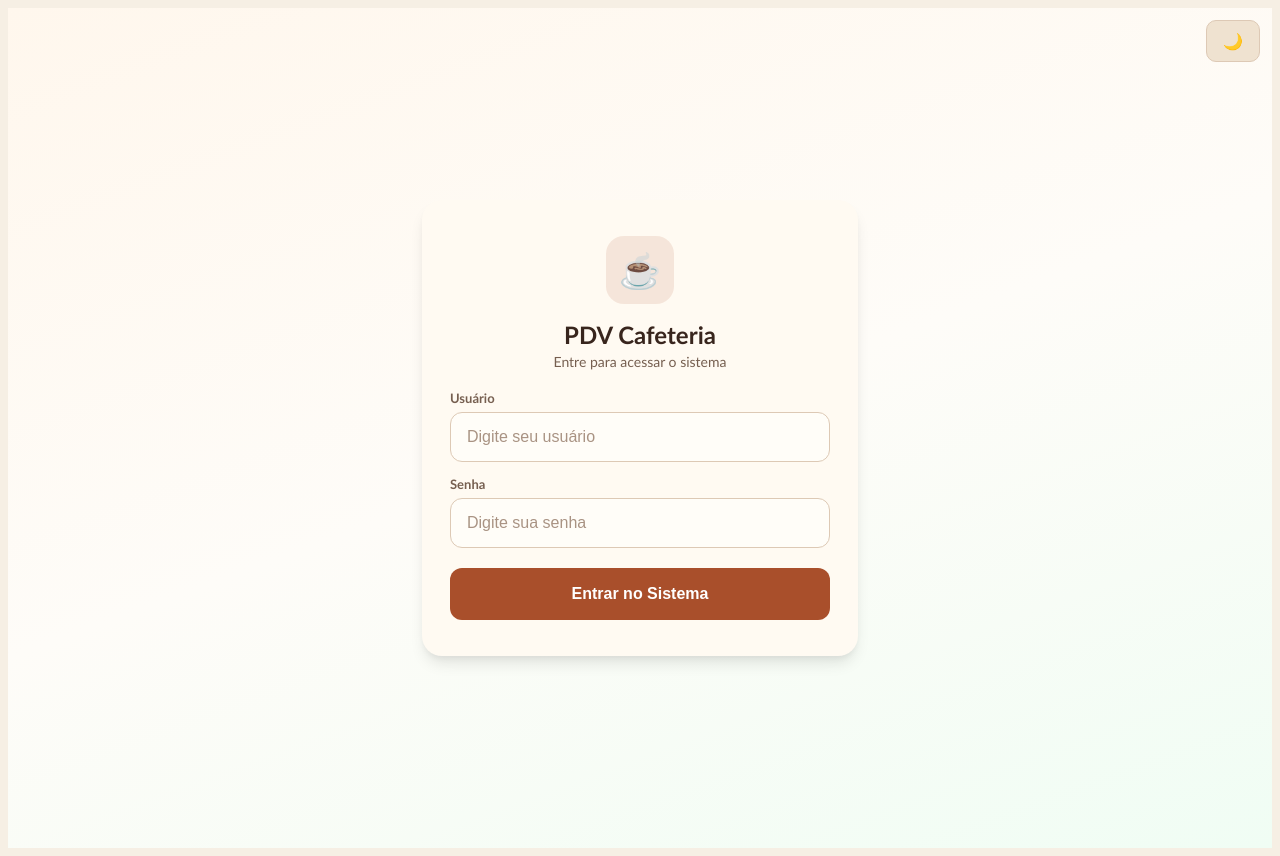
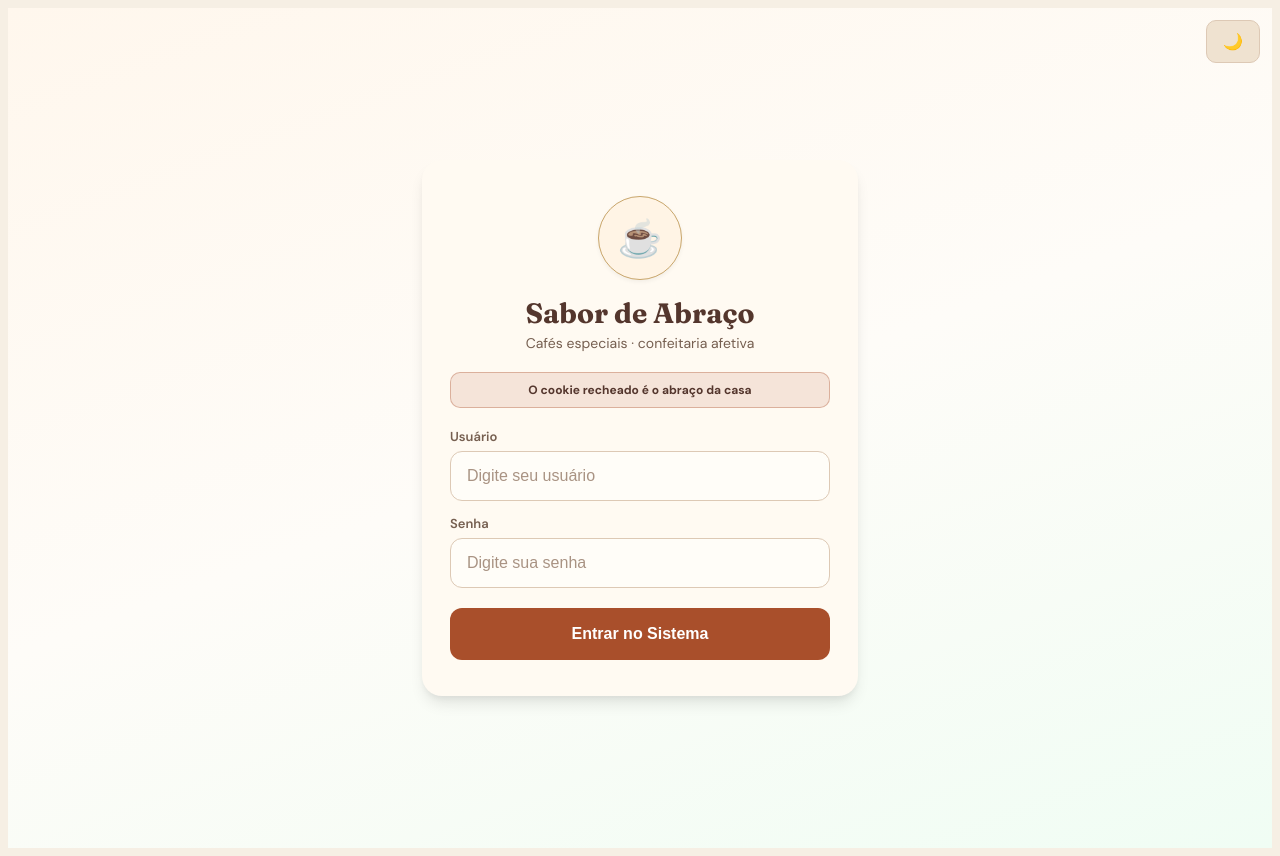
Before and after one commit to willYahoo/PDV-Cafe, a React (Vite) app in the folder front-end/: page /login in a window 1280 px wide. Built offline with nearby package versions, Linux system fonts and the light colour scheme; no server answers.

Commit message:
idVisual

```diff
--- a/front-end/index.html
+++ b/front-end/index.html
@@ -1,11 +1,11 @@
 <!doctype html>
 <html lang="pt-BR">
   <head>
-    <link href="https://fonts.googleapis.com/css2?family=Quicksand:wght@400;500;600;700&display=swap" rel="stylesheet">
+    <link href="https://fonts.googleapis.com/css2?family=DM+Sans:wght@400;500;600;700&family=Fraunces:opsz,wght@9..144,600;9..144,700&display=swap" rel="stylesheet">
     <meta charset="UTF-8" />
     <link rel="icon" type="image/svg+xml" href="/favicon.svg" />
     <meta name="viewport" content="width=device-width, initial-scale=1.0" />
-    <title>Cafeteria</title>
+    <title>Sabor de Abraço | Cafeteria</title>
   </head>
   <body>
     <div id="root"></div>
--- a/front-end/src/components/Layout.jsx
+++ b/front-end/src/components/Layout.jsx
@@ -121,12 +121,12 @@ export default function Layout() {
         <div style={{ display: 'flex', alignItems: 'center', gap: 12, marginBottom: 40 }}>
           <div style={{
             width: 44, height: 44, borderRadius: 12,
-            background: 'var(--accent-light)', color: 'var(--accent-primary)',
+            background: 'var(--brand-cream)', color: 'var(--brand-brown)', border: '1px solid var(--brand-gold)',
             display: 'flex', alignItems: 'center', justifyContent: 'center', fontSize: 22
           }}>☕</div>
           <div>
-            <div style={{ fontWeight: 700, fontSize: 16, color: 'var(--text-primary)' }}>PDV Cafeteria</div>
-            <div style={{ fontSize: 11, color: 'var(--text-secondary)' }}>Sistema de Vendas</div>
+            <div style={{ fontFamily: 'var(--font-heading)', fontWeight: 700, fontSize: 17, color: 'var(--brand-brown)' }}>Sabor de Abraço</div>
+            <div style={{ fontSize: 11, color: 'var(--text-secondary)' }}>Cafeteria e confeitaria</div>
           </div>
         </div>
 
--- a/front-end/src/pages/ContasReceber.jsx
+++ b/front-end/src/pages/ContasReceber.jsx
@@ -245,7 +245,7 @@ export default function ContasReceber() {
       </head>
       <body>
         <div class="center bold" style="font-size:16px;">COMPROVANTE DE QUITAÇÃO</div>
-        <div class="center">PDV Cafeteria Local</div>
+        <div class="center">Sabor de Abraço</div>
         <div class="linha"></div>
         <div><span class="bold">Pedido:</span> #${pedido.numero}</div>
         <div><span class="bold">Cliente:</span> ${pedido.clienteNome}</div>
@@ -303,7 +303,7 @@ export default function ContasReceber() {
         </style>
       </head>
       <body>
-        <div class="center bold" style="font-size:14px;">PDV CAFETERIA LOCAL</div>
+        <div class="center bold" style="font-size:14px;">SABOR DE ABRAÇO</div>
         <div class="center" style="font-size:10px; color:#c2410c; font-weight:bold;">
           ${pedido.status === 'pendente' ? 'PEDIDO PENDENTE' : 'PAGAMENTO PARCIAL'}
         </div>
--- a/front-end/src/pages/Login.jsx
+++ b/front-end/src/pages/Login.jsx
@@ -57,16 +57,15 @@ export default function Login() {
           </button>
         </div>
 
-        <div style={{
-          width: 68, height: 68, borderRadius: 18, margin: '0 auto 16px',
-          background: 'var(--accent-light)', color: 'var(--accent-primary)',
-          display: 'flex', alignItems: 'center', justifyContent: 'center', fontSize: 34
-        }}>☕</div>
+        <div style={{ width: 82, height: 82, borderRadius: '50%', margin: '0 auto 16px', background: 'var(--brand-cream)', color: 'var(--brand-brown)', border: '1px solid var(--brand-gold)', display: 'flex', alignItems: 'center', justifyContent: 'center', fontSize: 36, boxShadow: 'var(--shadow-sm)' }}>☕</div>
 
-        <h1 style={{ fontSize: 24, fontWeight: 700, margin: '0 0 4px', color: 'var(--text-primary)' }}>PDV Cafeteria</h1>
+        <h1 style={{ fontFamily: 'var(--font-heading)', fontSize: 28, fontWeight: 700, margin: '0 0 4px', color: 'var(--brand-brown)' }}>Sabor de Abraço</h1>
         <p style={{ color: 'var(--text-secondary)', fontSize: 14, margin: '0 0 20px' }}>
-          Entre para acessar o sistema
+          Cafés especiais · confeitaria afetiva
         </p>
+        <div style={{ margin: '0 auto 20px', padding: '9px 12px', borderRadius: 10, background: 'var(--accent-light)', border: '1px solid var(--accent-border)', color: 'var(--brand-brown)', fontSize: 12, fontWeight: 700 }}>
+          O cookie recheado é o abraço da casa
+        </div>
           <form onSubmit={handleSubmit}>
             <div style={{ textAlign: 'left', marginBottom: 14 }}>
               <label style={{ fontSize: 13, fontWeight: 600, color: 'var(--text-secondary)', marginBottom: 6, display: 'block' }}>Usuário</label>
--- a/front-end/src/pages/PDV.jsx
+++ b/front-end/src/pages/PDV.jsx
@@ -15,7 +15,7 @@ const corCategoria = {
 };
 
 const grupos = ['Todos', 'Favoritos', 'Cafés quentes', 'Salgados', 'Doces', 'Bebidas geladas', 'Café da manhã'];
-const favoritos = ['pão de queijo', 'café expresso', 'espresso', 'filtro do dia', 'cappuccino'];
+const favoritos = ['cookie recheado', 'pão de queijo', 'café expresso', 'espresso', 'filtro do dia', 'cappuccino'];
 const grupoProduto = (produto) => {
   const nome = produto.nome.toLowerCase();
   if (nome.includes('cappuccino') || nome.includes('café') || nome.includes('cafe') || nome.includes('espresso') || nome.includes('expresso') || nome.includes('filtro')) return 'Cafés quentes';
@@ -195,7 +195,7 @@ export default function PDV() {
         </style>
       </head>
       <body>
-        <div class="center bold" style="font-size:14px;">PDV CAFETERIA LOCAL</div>
+        <div class="center bold" style="font-size:14px;">SABOR DE ABRAÇO</div>
         <div class="center" style="font-size:10px;">Cupom Não Fiscal</div>
         <div class="linha-dupla"></div>
 
@@ -364,7 +364,7 @@ Obrigado pela preferência! 🙏`
                 <span style={{ fontSize: 11, color: 'var(--accent-primary)', fontWeight: 700 }}>ATENDIMENTO RÁPIDO</span>
               </div>
               <div style={{ display: 'grid', gridTemplateColumns: 'repeat(auto-fit, minmax(120px, 1fr))', gap: 8 }}>
-                {produtos.filter((produto) => favoritos.some((favorito) => produto.nome.toLowerCase().includes(favorito))).slice(0, 5).map((produto) => (
+                {produtos.filter((produto) => favoritos.some((favorito) => produto.nome.toLowerCase().includes(favorito))).slice(0, 6).map((produto) => (
                   <button key={produto._id} onClick={() => selecionarProduto(produto)} style={{ padding: '11px 10px', minHeight: 58, textAlign: 'left', border: '1px solid var(--accent-border)', borderRadius: 10, background: 'var(--accent-light)', color: 'var(--text-primary)', cursor: 'pointer' }}>
                     <strong style={{ display: 'block', fontSize: 12 }}>{produto.nome}</strong>
                     <span style={{ fontSize: 11, color: 'var(--accent-primary)' }}>R$ {produto.preco.toFixed(2).replace('.', ',')}</span>
--- a/front-end/src/styles/theme.css
+++ b/front-end/src/styles/theme.css
@@ -4,6 +4,9 @@
 :root {
   --font-body: 'DM Sans', 'Trebuchet MS', sans-serif;
   --font-heading: 'Fraunces', Georgia, serif;
+  --brand-brown: #54362d;
+  --brand-gold: #c9a66b;
+  --brand-cream: #fff4e5;
 }
 
 [data-theme="light"],
@@ -48,6 +51,9 @@
    MODO ESCURO
    ======================================== */
 [data-theme="dark"] {
+  --brand-brown: #f1d2aa;
+  --brand-gold: #c59a5d;
+  --brand-cream: #f7e5cc;
   --bg-primary: #211713;
   --bg-secondary: #2d201a;
   --bg-tertiary: #402b21;
```
